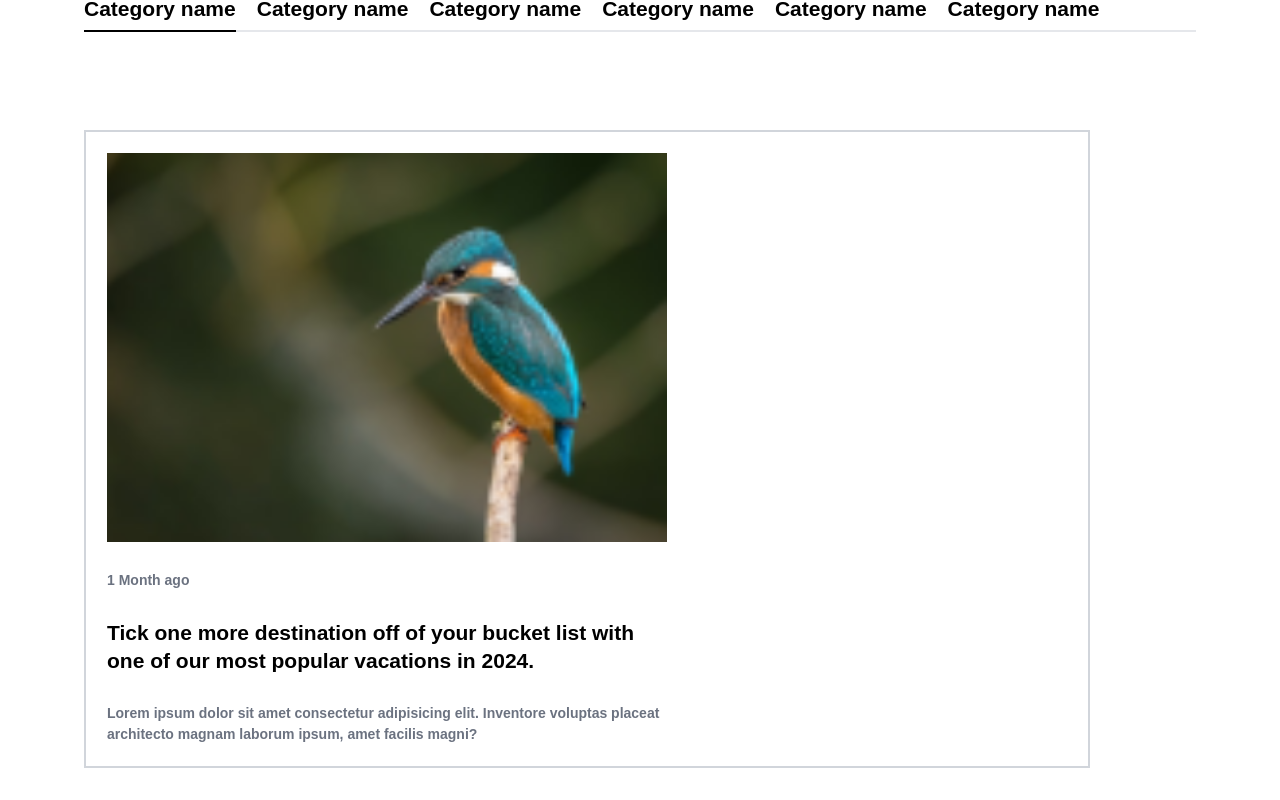
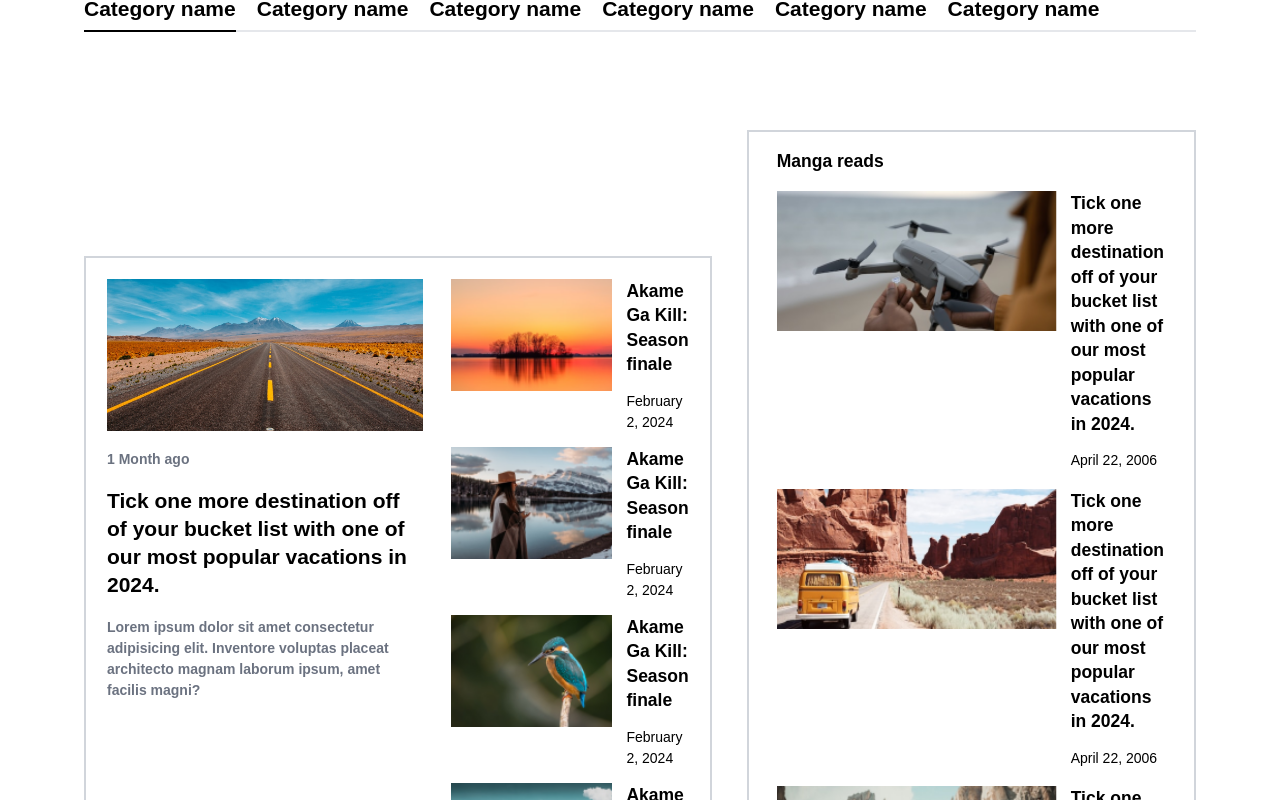
Before and after one commit to zawkindev/trazler, a Vue app: page / in a window 1280 px wide. Shown: the part 3620-4420 px from the top of the page. Built offline with nearby package versions, Linux system fonts and the light colour scheme; a web font is replaced by a local one.

Commit message:
feat: add categories

```diff
--- a/src/views/HomeView.vue
+++ b/src/views/HomeView.vue
@@ -1,5 +1,6 @@
 <script setup>
 import { ref } from "vue"
+import { formatDate, getImgUrl } from "@/utils/index"
 import LandingSection from "@/components/layout/LandingSection.vue"
 import SocialGroup from "@/components/common/SocialGroup.vue"
 import Card from "@/components/common/Card.vue"
@@ -91,10 +92,14 @@ const activeTab = ref(0)
         :options="options"
         :active-tab="activeTab"
       />
-      <div class="flex justify-between items-center">
-        <div class="flex p-6 border-2 border-gray-300">
-          <div class="flex flex-col gap-8 w-7/12 text-gray-500 font-semibold">
-            <img class="h-auto w-full object-fill" alt="cho'l" src="@/assets/images/categories/3.png" />
+      <div class="flex justify-between items-center gap-10">
+        <div class="flex p-6 border-2 border-gray-300 gap-8 w-7/12">
+          <div class="flex flex-col gap-5 w-7/12 text-gray-500 font-semibold">
+            <img
+              class="h-auto w-full object-fill"
+              alt="cho'l"
+              src="@/assets/images/categories/8.png"
+            />
             <p>1 Month ago</p>
             <h5 class="text-2xl font-bold text-black">
               Tick one more destination off of your bucket list with one of our most popular
@@ -105,6 +110,32 @@ const activeTab = ref(0)
               architecto magnam laborum ipsum, amet facilis magni?
             </p>
           </div>
+          <div class="w-5/12 h-full flex flex-col gap-4">
+            <div v-for="index in 4" class="flex gap-4" :key="index">
+              <img alt="photo" :src="getImgUrl(`categories/${index}.png`)" class="max-w-60 h-32" />
+              <div class="flex flex-col gap-4">
+                <p class="font-bold text-xl text-wrap flex">Akame Ga Kill: Season finale</p>
+                <span>
+                  {{ formatDate(new Date("02-02-2024")) }}
+                </span>
+              </div>
+            </div>
+          </div>
+        </div>
+        <div class="flex flex-col px-8 py-5 gap-5 border-2 border-gray-300 w-5/12 h-full justify-between">
+          <h5 class="font-bold text-xl">Manga reads</h5>
+          <div v-for="index in 3" class="flex gap-4" :key="index">
+            <img class="max-w-80 h-40" alt="friends" :src="getImgUrl(`categories/${index+4}.png`)" />
+            <div class="flex flex-col gap-4">
+              <p class="font-bold text-xl">
+                Tick one more destination off of your bucket list with one of our most popular
+                vacations in 2024.
+              </p>
+              <p>
+                {{ formatDate(new Date("04-22-2006")) }}
+              </p>
+            </div>
+          </div>
         </div>
       </div>
     </div>
```
